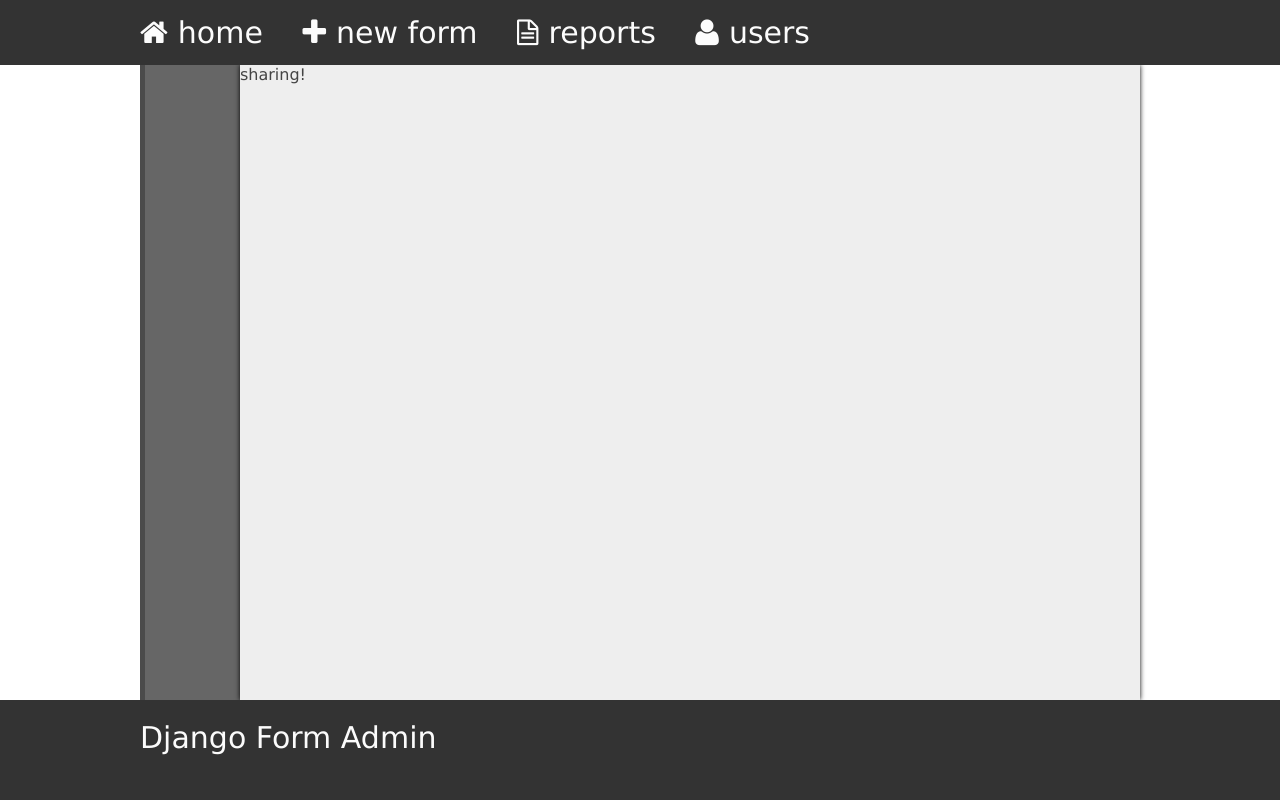
After one commit to ceko/django-form-architect, a Django app: template django_form_architect/templates/django_form_architect/share.html in a window 1280 px wide. The commit adds this page. Run offline with Django 3.2, Linux system fonts and the light colour scheme; the template is opened without the code that fills it, so the values that code supplies are empty; some libraries are stand-ins or nearby versions.

Commit message:
Updated the look and feel, added the homepage, began work on a share methodology.  Have to close the loop and create submittable forms.

```diff
--- a/django_form_architect/models.py
+++ b/django_form_architect/models.py
@@ -18,7 +18,7 @@ def add_options(model, option_list, group='options'):
 class Form(models.Model):
     pid = models.AutoField(primary_key=True)
     slug = models.SlugField(help_text='This is the url endpoint')
-    name = models.CharField(max_length=100)
+    name = models.CharField(max_length=50)
     title = models.CharField(max_length=200)
     description = models.TextField()
     is_active = models.BooleanField(default=True, help_text='The endpoint will work only if this is true.')
--- a/django_form_architect/static/django_form_architect/css/base.css
+++ b/django_form_architect/static/django_form_architect/css/base.css
@@ -10,7 +10,6 @@ html {
 
 body {
 	height:100%;
-	background:#333;
 	font-family:Verdana;
 	font-size:16px;
 	color:#FCFCFC;
@@ -119,7 +118,8 @@ a.button:active {
 }
 
 #main-container {
-	background:#FFF;
+	height:100%;
+	position:relative;
 }
 
 #main-container .control-separator {
@@ -129,6 +129,8 @@ a.button:active {
 
 #nav-wrapper {
 	background:#333;
+	position:relative;
+	z-index:90;
 }
 
 #nav {
@@ -157,15 +159,45 @@ a.button:active {
 	color: #FCFCFC;
 }
 
+#main-content-positioner {
+	position:absolute;
+	left:0;
+	top:65px;
+	right:0;
+	bottom:0;
+}
+
+#main-content-background {
+	background:#FFF;
+	height:100%;
+}
+
 #main-content-wrap {
 	margin:auto;
 	max-width:1000px;
+	display:table;
+	width:100%;
+	height:100%;
+	padding-bottom:100px;
+	box-sizing:border-box;
+	-moz-box-sizing:border-box;
+	-webkit-box-sizing: border-box;
 }
 
 #main-content {
 	background:#EEE;
+	display:table-row;
+	height:100%;
+	table-layout:fixed;
+}
+
+#main-content .thin-column {
+	height:100%;
+	width:100px;
 	display:table-cell;
-	table-layout:fixed;
+	vertical-align:top;
+	box-shadow:inset 5px 0px #4B4B4B;
+	background-color:#666;
 }
 
 #main-content .wide-column {
@@ -177,20 +209,31 @@ a.button:active {
 	background-color:#666;
 }
 
+#main-content .one-column {
+}
+
 #main-content .main-column {
 	color:#444;
 	margin-left:350px;
 	display:table-cell;
+	box-shadow: 0px 0px 5px #000;
+	position: relative;
+	z-index: 25;
 }
 
 #main-content .main-column.formbuilder {
-	box-shadow:0px 0px 5px #000;
-	position:relative;
-	z-index:25;
+	width:650px; /* make it push out to the max width by default */
 }
 
 #footer-wrap {
 	background:#333;
+	position:relative;
+	z-index:50;
+	left: 0;
+	right: 0;
+	bottom: 0;
+	margin-top:-100px;
+	height:100px;
 }
 
 #footer {
--- a/django_form_architect/templates/django_form_architect/base.html
+++ b/django_form_architect/templates/django_form_architect/base.html
@@ -16,6 +16,8 @@
 				</ul>
 				<div style='clear:both;'></div>
 			</div>
+			<div id='main-content-positioner'>
+				<div id='main-content-background'>
 					<div id='main-content-wrap'>
 						<div id='main-content'>
 							{% block content %}
@@ -28,6 +30,8 @@
 						</div>
 					</div>
 				</div>
+			</div>
+		</div>
 
 		{% block javascript %}
 			<script src='//ajax.googleapis.com/ajax/libs/jquery/1.10.2/jquery.min.js'></script>
--- /dev/null
+++ b/django_form_architect/templates/django_form_architect/share.html
@@ -0,0 +1,10 @@
+{% extends 'django_form_architect/base.html' %}
+
+{% block content %}
+	<div class='thin-column'>
+
+	</div>
+	<div class='main-column wide'>
+		sharing!
+	</div>
+{% endblock %}
--- a/django_form_architect/urls.py
+++ b/django_form_architect/urls.py
@@ -4,4 +4,5 @@ urlpatterns = patterns('django_form_architect.views',
     url(r'^$', 'home'),
     url(r'^new/$', 'build'),
     url(r'^edit/(?P<id>\d+)/$', 'build'),
+    url(r'^share/(?P<id>\d+)/$', 'share'),
 )
--- a/django_form_architect/views.py
+++ b/django_form_architect/views.py
@@ -10,7 +10,12 @@ from operator import attrgetter
 
 
 def home(request):
+    forms = models.Form.objects.all()
     return render_to_response('django_form_architect/index.html', locals(), context_instance=RequestContext(request))
+
+def share(request, id):
+    form = get_object_or_404(models.Form.objects, pid=id)
+    return render_to_response('django_form_architect/share.html', locals(), context_instance=RequestContext(request))
 
 @ensure_csrf_cookie
 def build(request, id=None):
--- a/setup.py
+++ b/setup.py
@@ -21,7 +21,8 @@ object.""",
       install_requires=[
           # -*- Extra requirements: -*-
           'django-polymorphic',
-          'django >= 1.5.1'
+          'django >= 1.5.1',
+          'south',
       ],
       entry_points="""
       # -*- Entry points: -*-
```
Also changed, not shown: other parts of django_form_architect/static/django_form_architect/css/base.css (+121 -10 lines), django_form_architect/static/django_form_architect/js/form-builder.js (+50 -5 lines), django_form_architect/templates/django_form_architect/form_builder.html (+24 -3 lines), django_form_architect/templates/django_form_architect/index.html (+26 -6 lines). Lines whose indentation alone changed are shown as unchanged.
